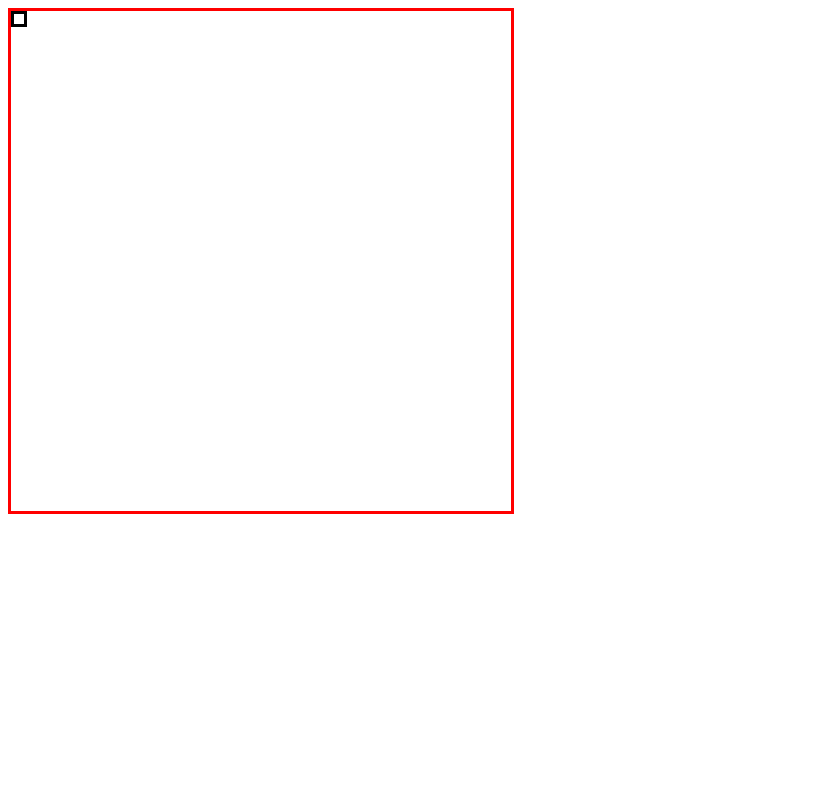
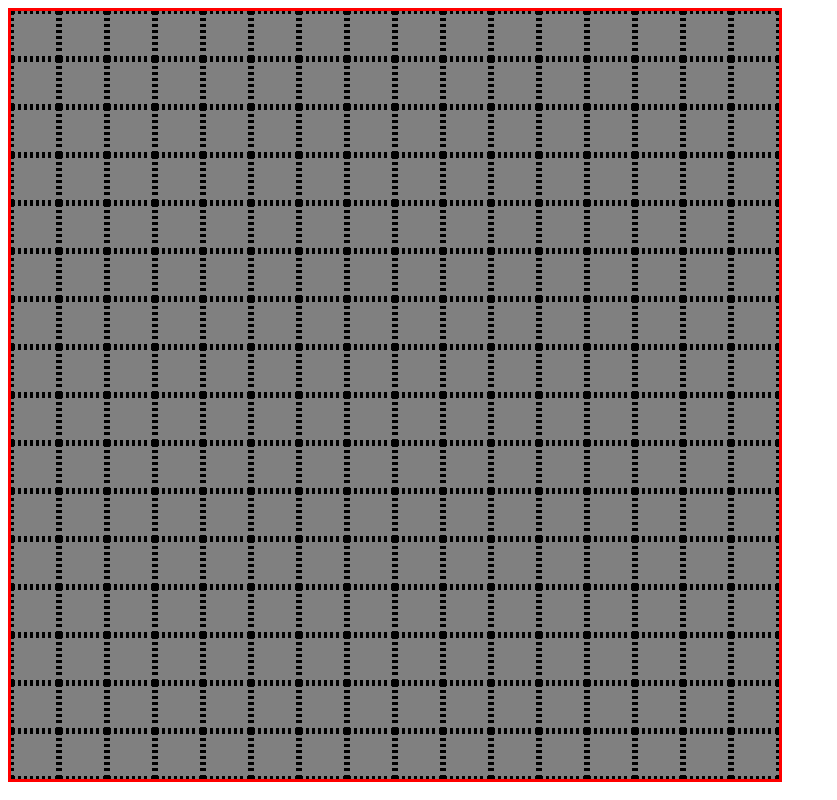
Before and after one commit to nicofernandez1/Etch-A-Sketch, a plain HTML site: page index.html in a window 1280 px wide. Shown: the whole page, without its empty margins (0-837 px from the left). Drawn offline with Linux system fonts and the light colour scheme.

Commit message:
Correctamente funcionando la generación de grilla de 16x16 cuadrados

```diff
--- a/index.html
+++ b/index.html
@@ -12,10 +12,13 @@
 
     <script>
         const container = document.querySelector('.container');
-        const square = document.createElement('div');
-        square.classList.add('square')
 
-        container.appendChild(square);
+        for (let i = 1; i <= 256; i++) {
+            const square = document.createElement('div');
+            square.classList.add('square');
+            container.appendChild(square);
+        }
+
     </script>
 </body>
 </html>
--- a/style.css
+++ b/style.css
@@ -1,13 +1,18 @@
 .container {
-    height: 500px;
-    width: 500px;
+    display: flex;
+    flex-wrap: wrap;
+    align-content: flex-start;
+    height: 768px;
+    width: 768px;
     border-style: solid;
     border-color: red;
+
 }
 
 .square {
-    height: 10px;
-    width: 10px;
-    border-style: solid;
-    border-color: black;
+    height: 48px;
+    width: 48px;
+    background-color: gray;
+    border-style: dotted;
+    box-sizing: border-box;
 }
```
